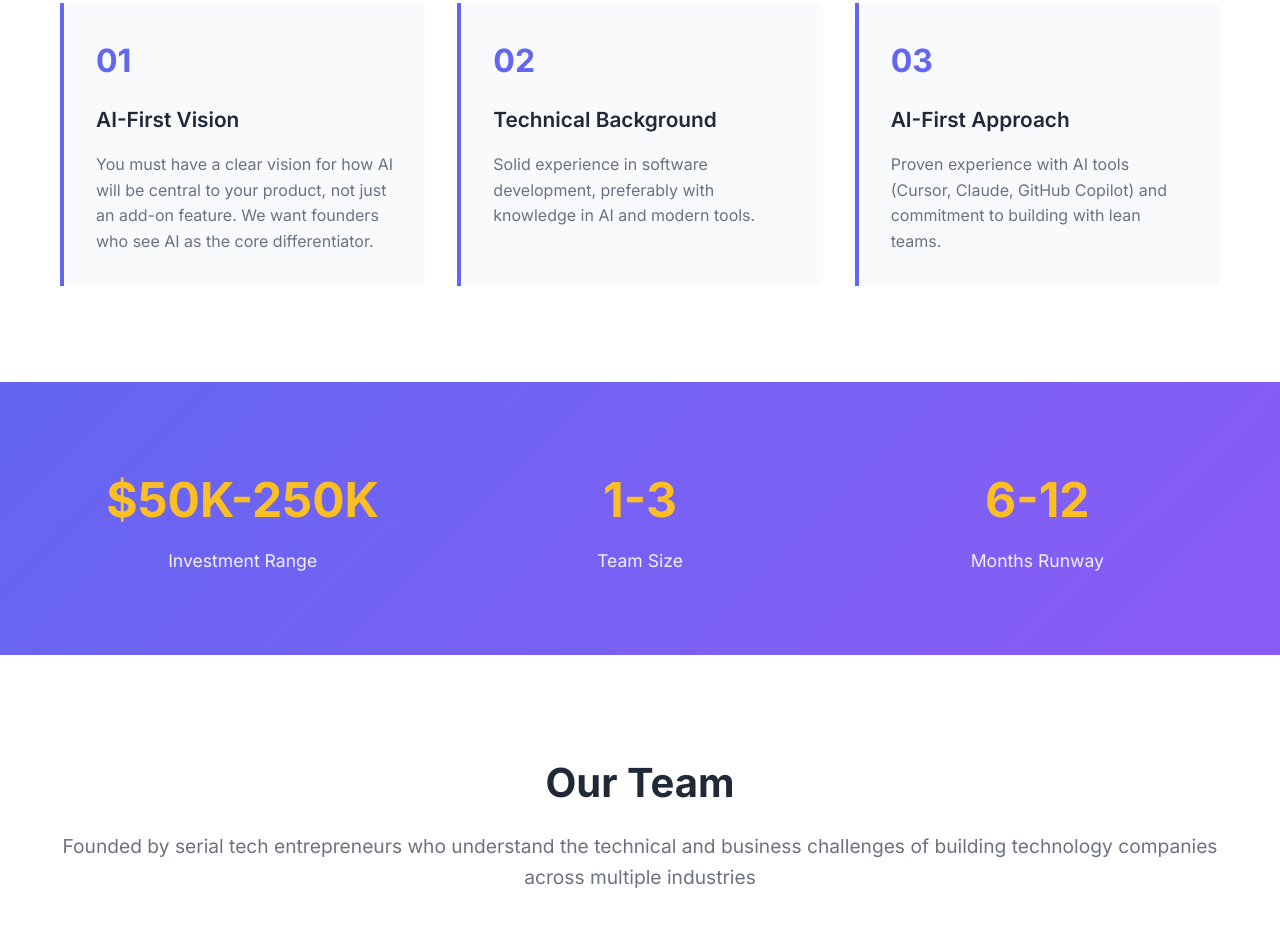
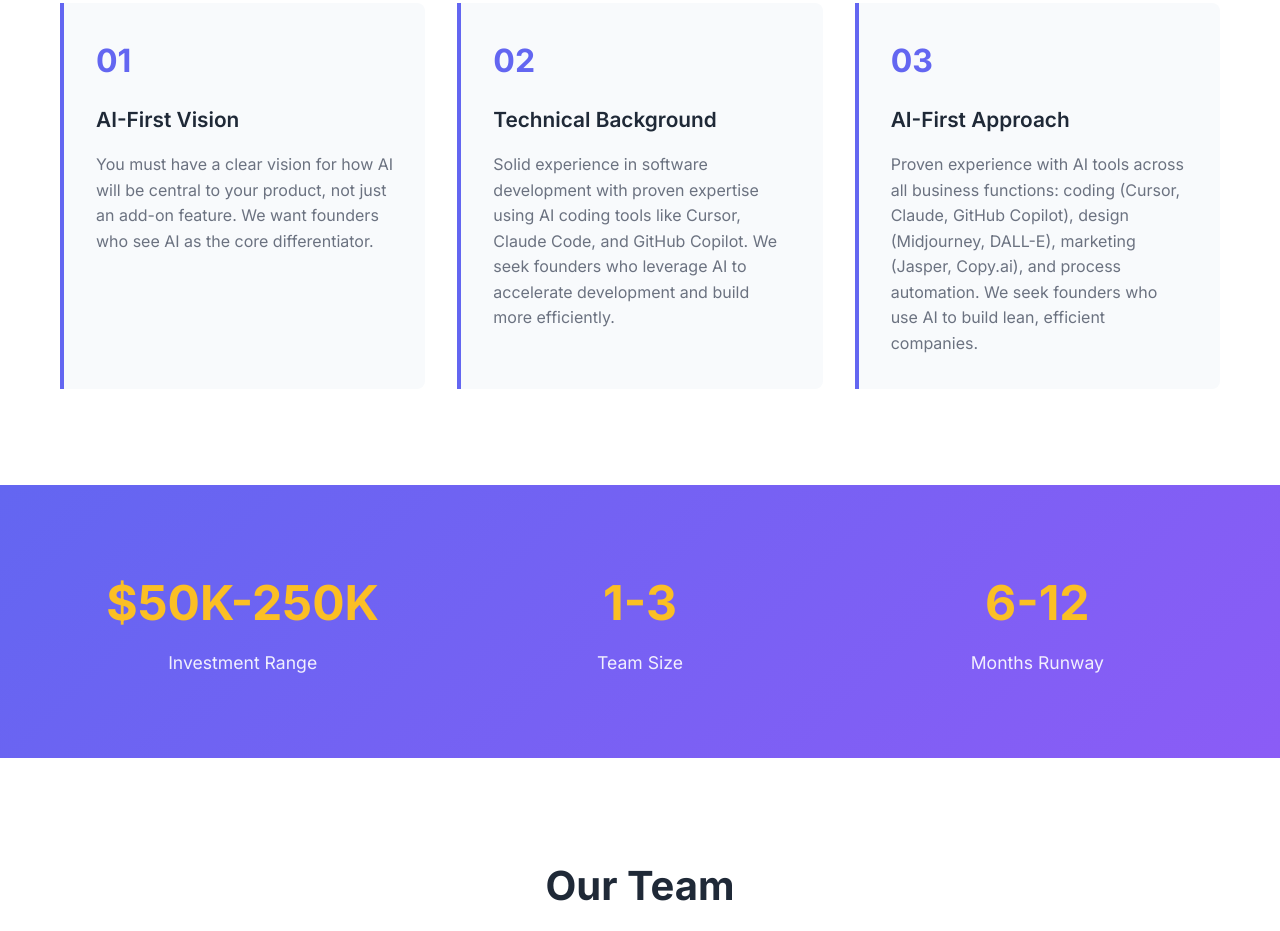
Before and after one commit to jlisenberg/aifounders-website, a website: page index.html in a window 1280 px wide. Shown: the part 2527-3458 px from the top of the page. Drawn offline with nearby package versions, Linux system fonts and the light colour scheme.

Commit message:
Update investment criteria with specific AI tools for coding and business functions

```diff
--- a/index.html
+++ b/index.html
@@ -150,12 +150,12 @@
                 <div class="criteria-item">
                     <div class="criteria-number">02</div>
                     <h3 data-en="Technical Background" data-es="Background Técnico">Technical Background</h3>
-                    <p data-en="Solid experience in software development, preferably with knowledge in AI and modern tools." data-es="Experiencia sólida en desarrollo de software, preferiblemente con conocimiento en IA y herramientas modernas.">Solid experience in software development, preferably with knowledge in AI and modern tools.</p>
+                    <p data-en="Solid experience in software development with proven expertise using AI coding tools like Cursor, Claude Code, and GitHub Copilot. We seek founders who leverage AI to accelerate development and build more efficiently." data-es="Experiencia sólida en desarrollo de software con expertise comprobado usando herramientas de código con IA como Cursor, Claude Code, y GitHub Copilot. Buscamos fundadores que aprovechen la IA para acelerar el desarrollo y construir más eficientemente.">Solid experience in software development with proven expertise using AI coding tools like Cursor, Claude Code, and GitHub Copilot. We seek founders who leverage AI to accelerate development and build more efficiently.</p>
                 </div>
                 <div class="criteria-item">
                     <div class="criteria-number">03</div>
                     <h3 data-en="AI-First Approach" data-es="Enfoque AI-First">AI-First Approach</h3>
-                    <p data-en="Proven experience with AI tools (Cursor, Claude, GitHub Copilot) and commitment to building with lean teams." data-es="Experiencia comprobada con herramientas de IA (Cursor, Claude, GitHub Copilot) y compromiso con construir con equipos lean.">Proven experience with AI tools (Cursor, Claude, GitHub Copilot) and commitment to building with lean teams.</p>
+                    <p data-en="Proven experience with AI tools across all business functions: coding (Cursor, Claude, GitHub Copilot), design (Midjourney, DALL-E), marketing (Jasper, Copy.ai), and process automation. We seek founders who use AI to build lean, efficient companies." data-es="Experiencia comprobada con herramientas de IA en todas las funciones del negocio: programación (Cursor, Claude, GitHub Copilot), diseño (Midjourney, DALL-E), marketing (Jasper, Copy.ai), y automatización de procesos. Buscamos fundadores que usen IA para construir empresas lean y eficientes.">Proven experience with AI tools across all business functions: coding (Cursor, Claude, GitHub Copilot), design (Midjourney, DALL-E), marketing (Jasper, Copy.ai), and process automation. We seek founders who use AI to build lean, efficient companies.</p>
                 </div>
             </div>
         </div>
```
